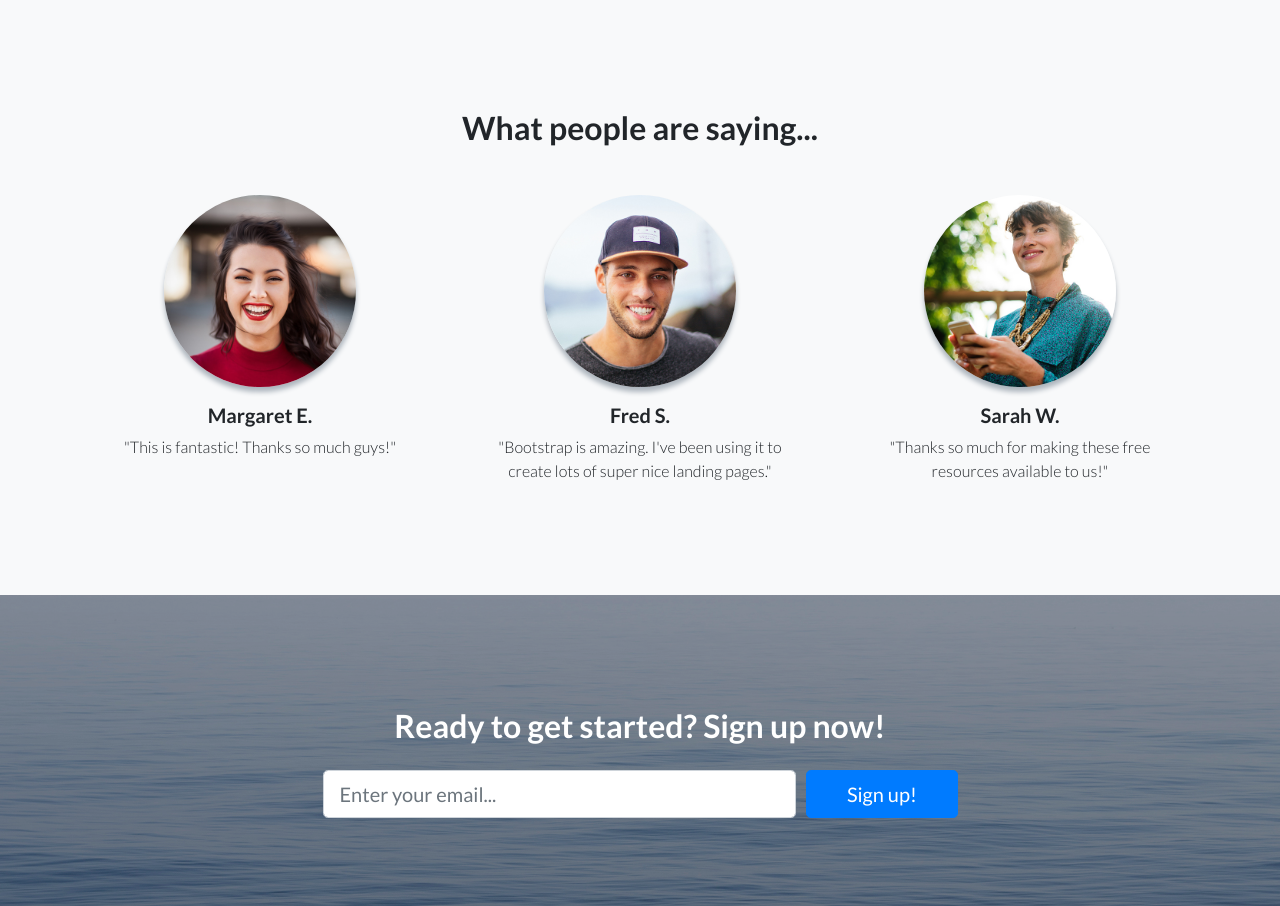
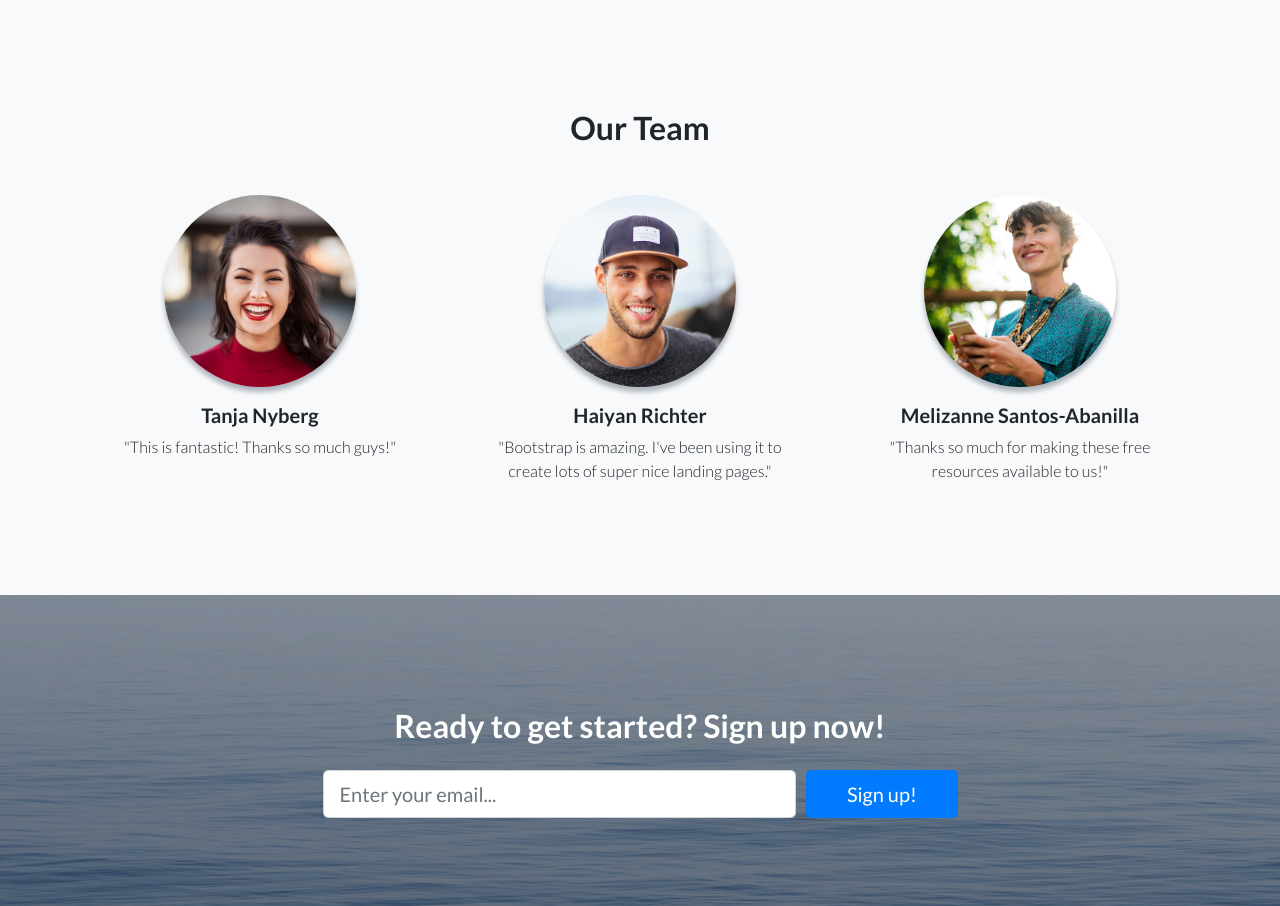
Before and after one commit to melizaanne/GWU-Bootcamp-Project02, a website: page index.html in a window 1280 px wide. Shown: the part 2548-3454 px from the top of the page. Drawn offline with Linux system fonts and the light colour scheme.

Commit message:
Add files via upload

```diff
--- a/index.html
+++ b/index.html
@@ -123,26 +123,26 @@
     <!-- Testimonials -->
     <section class="testimonials text-center bg-light">
       <div class="container">
-        <h2 class="mb-5">What people are saying...</h2>
+        <h2 class="mb-5">Our Team</h2>
         <div class="row">
           <div class="col-lg-4">
             <div class="testimonial-item mx-auto mb-5 mb-lg-0">
               <img class="img-fluid rounded-circle mb-3" src="img/testimonials-1.jpg" alt="">
-              <h5>Margaret E.</h5>
+              <h5>Tanja Nyberg</h5>
               <p class="font-weight-light mb-0">"This is fantastic! Thanks so much guys!"</p>
             </div>
           </div>
           <div class="col-lg-4">
             <div class="testimonial-item mx-auto mb-5 mb-lg-0">
               <img class="img-fluid rounded-circle mb-3" src="img/testimonials-2.jpg" alt="">
-              <h5>Fred S.</h5>
+              <h5>Haiyan Richter</h5>
               <p class="font-weight-light mb-0">"Bootstrap is amazing. I've been using it to create lots of super nice landing pages."</p>
             </div>
           </div>
           <div class="col-lg-4">
             <div class="testimonial-item mx-auto mb-5 mb-lg-0">
               <img class="img-fluid rounded-circle mb-3" src="img/testimonials-3.jpg" alt="">
-              <h5>Sarah	W.</h5>
+              <h5>Melizanne Santos-Abanilla</h5>
               <p class="font-weight-light mb-0">"Thanks so much for making these free resources available to us!"</p>
             </div>
           </div>
```
